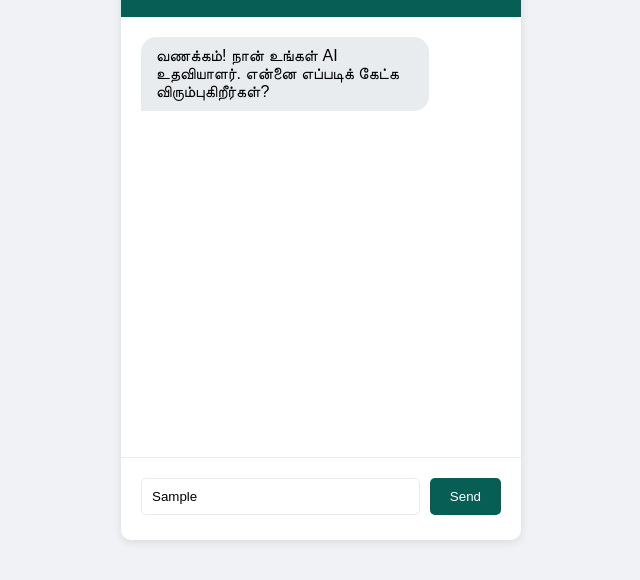
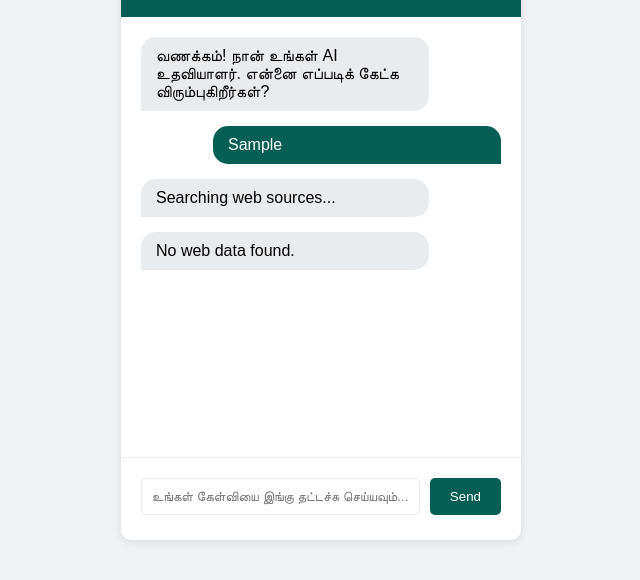
Before and after one commit to TamilCyberZone/flash-ai, a plain HTML site: page index.html in a window 1280 px wide. Both pictures are taken after typing "Sample" into the empty fields and a click on the button "Send". Shown: the part 160-740 px from the top of the page, without its empty margins (319-959 px from the left). Drawn offline with Linux system fonts and the light colour scheme; no server answers.

Commit message:
new in 9.28.2025 at 9.45 Update index.html

```diff
--- a/index.html
+++ b/index.html
@@ -109,6 +109,124 @@ a.link { color:#075e54; text-decoration:underline; }
   <div id="sources" class="sources"></div>
 </div>
 
-<script src="https://raw.githubusercontent.com/TamilCyberZone/update-ai/refs/heads/main/script.js"></script>
+<script>
+
+document.addEventListener("DOMContentLoaded", () => {
+  const chatMessages = document.getElementById("chat-messages");
+  const userInput = document.getElementById("user-input");
+  const sendButton = document.getElementById("send-button");
+  const answerEl = document.getElementById("answer");
+  const sourcesEl = document.getElementById("sources");
+
+  const knowledgeBase = {
+    "toy car": { text:"ஒரு சிறிய டாய் கார் பிளாஸ்டிக் பாட்டில் அல்லது கார்ட்போர்டு உடையால் செய்யலாம்.", link:"https://www.wikihow.com/Make-a-Toy-Car" },
+    "javascript": { text:"JavaScript என்பது வலைப்பக்கங்களை இயங்கக்கூடியதாக 만드는 programming மொழி.", link:"https://developer.mozilla.org/en-US/docs/Web/JavaScript" }
+  };
+
+  const codeTemplates = {
+    "javascript":"// JavaScript example\nconsole.log('Hello World');",
+    "python":"# Python example\nprint('Hello World')"
+  };
+
+  function addMessage(msg, isUser=false){
+    const div = document.createElement('div');
+    div.classList.add('message', isUser?'user-message':'bot-message');
+    const p = document.createElement('p'); p.innerHTML = msg;
+    div.appendChild(p);
+    chatMessages.appendChild(div);
+    chatMessages.scrollTop = chatMessages.scrollHeight;
+  }
+
+  function getLocalResponse(input){
+    const key = input.toLowerCase();
+    for(const k in knowledgeBase){
+      if(key.includes(k)) return knowledgeBase[k].text + (knowledgeBase[k].link?('<br><a class="link" href="'+knowledgeBase[k].link+'" target="_blank">Link</a>'):'');
+    }
+    return null;
+  }
+
+  function detectCode(input){
+    const langs = Object.keys(codeTemplates);
+    const wantsCode = /\b(write|make|code|function|class|app|program)\b/.test(input.toLowerCase());
+    const lang = langs.find(l=>input.toLowerCase().includes(l));
+    return wantsCode?lang:null;
+  }
+
+  async function fetchWikipedia(q){
+    try{
+      const r = await fetch(`https://en.wikipedia.org/api/rest_v1/page/summary/${encodeURIComponent(q)}`);
+      if(!r.ok) return null;
+      const j = await r.json();
+      return j.extract?{source:'Wikipedia', text:j.extract, link:j.content_urls?.desktop?.page||null}:null;
+    }catch(e){return null;}
+  }
+
+  async function fetchDuckDuckGo(q){
+    try{
+      const r = await fetch(`https://api.duckduckgo.com/?q=${encodeURIComponent(q)}&format=json&no_redirect=1&skip_disambig=1`);
+      if(!r.ok) return null;
+      const j = await r.json();
+      if(j.AbstractText) return {source:'DuckDuckGo', text:j.AbstractText, link:j.AbstractURL||null};
+      return null;
+    }catch(e){return null;}
+  }
+
+  async function gatherWebSources(q){
+    const results = await Promise.all([fetchWikipedia(q), fetchDuckDuckGo(q)]);
+    return results.filter(Boolean);
+  }
+
+  function synthesize(snippets){
+    let combined='';
+    snippets.forEach(s=>{
+      combined += s.text + (s.link?('<br><a class="link" href="'+s.link+'" target="_blank">Link</a>'):'') + '<br><br>';
+    });
+    return combined;
+  }
+
+  async function handleInput(){
+    const input = userInput.value.trim();
+    if(!input) return;
+    addMessage(input,true);
+    userInput.value='';
+
+    let localResp = getLocalResponse(input);
+    if(localResp){
+      addMessage(localResp);
+      answerEl.innerHTML = localResp;
+      sourcesEl.innerHTML = "<b>Source:</b> Local Knowledge";
+      return;
+    }
+
+    const codeLang = detectCode(input);
+    if(codeLang && codeTemplates[codeLang]){
+      const code = codeTemplates[codeLang];
+      addMessage('Code ('+codeLang+'):<br><pre class="code">'+code+'</pre>');
+      answerEl.innerHTML = '<pre class="code">'+code+'</pre>';
+      sourcesEl.innerHTML = "<b>Source:</b> Local Template";
+      return;
+    }
+
+    addMessage("Searching web sources...");
+    answerEl.textContent = "Working...";
+    const webSnippets = await gatherWebSources(input);
+    if(webSnippets.length===0){
+      addMessage("No web data found.");
+      answerEl.textContent = "No web data found or CORS blocked.";
+      sourcesEl.innerHTML='';
+      return;
+    }
+
+    const finalAnswer = synthesize(webSnippets);
+    addMessage(finalAnswer);
+    answerEl.innerHTML = finalAnswer;
+    sourcesEl.innerHTML = "<b>Sources:</b> "+webSnippets.map(s=>s.source).join(', ');
+  }
+
+  sendButton.addEventListener('click', handleInput);
+  userInput.addEventListener('keypress', e=>{ if(e.key==='Enter') handleInput(); });
+});
+
+</script>
 </body>
 </html>
```
